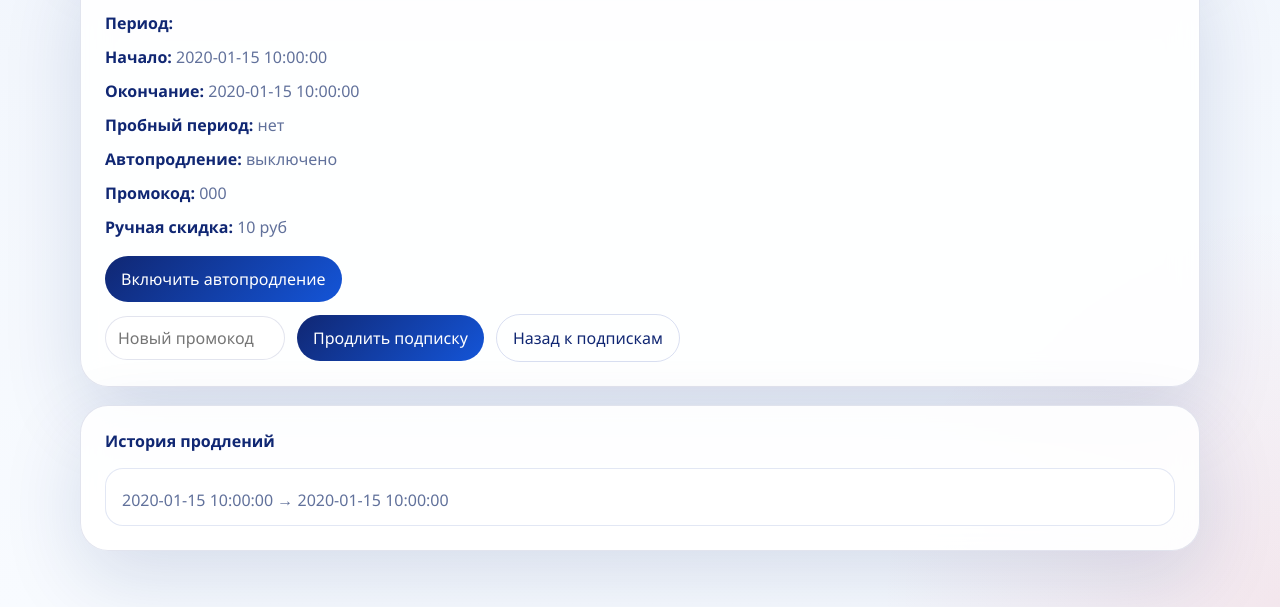
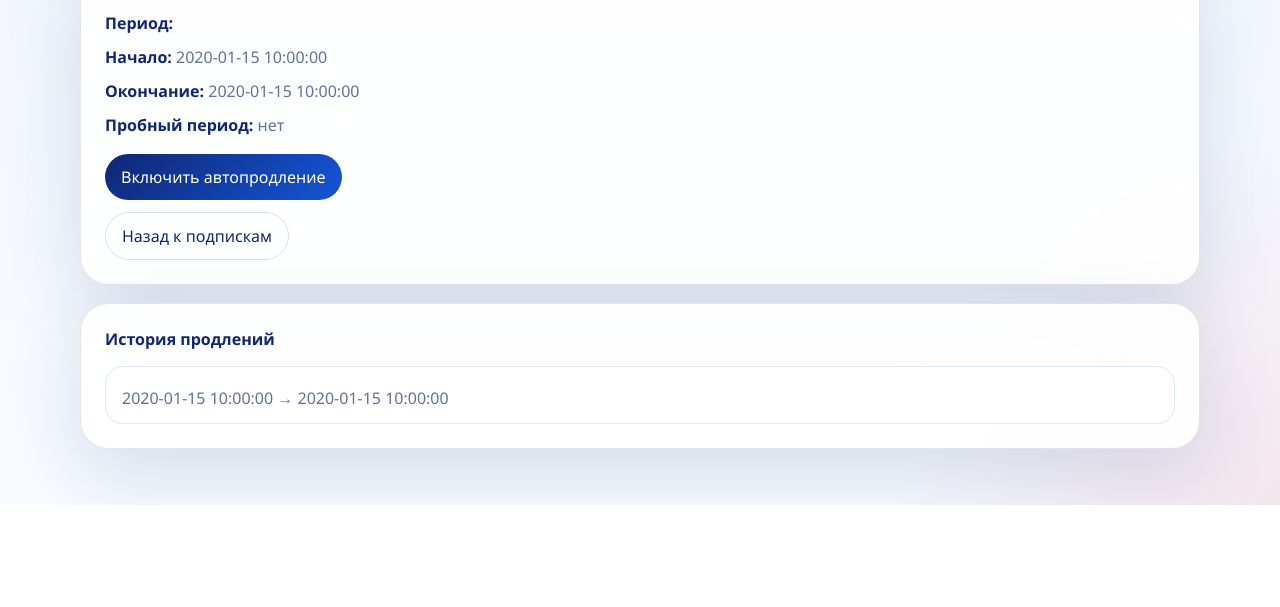
Before and after one commit to sulimenko/PitchCopyTrade, a Python web app: template src/pitchcopytrade/web/templates/app/subscription_detail.html in a window 1280 px wide. Shown: the part 469-1076 px from the top of the page. After the commit the page ends 974 px from the top, so only its background shows below. Run offline with Jinja, Linux system fonts and the light colour scheme; the template is opened without the code that fills it: most values are stand-ins (such as "Sample title", 1, 10 or a date in 2020).

Commit message:
bugfix subscription_detail

```diff
--- a/src/pitchcopytrade/services/subscriber.py
+++ b/src/pitchcopytrade/services/subscriber.py
@@ -194,13 +194,13 @@ def payment_history(payment: Payment) -> list[PaymentHistoryEntry]:
 
 
 def subscription_renewal_history(snapshot: SubscriberStatusSnapshot, subscription: Subscription) -> list[Subscription]:
-    product_id = subscription.product_id
+    product_id = subscription.product.id
     if product_id is None:
         return []
     return [
         item
         for item in snapshot.subscriptions
-        if item.product_id == product_id and item.id != subscription.id
+        if item.product.id == product_id and item.id != subscription.id
     ]
 
 
--- a/src/pitchcopytrade/web/templates/app/subscription_detail.html
+++ b/src/pitchcopytrade/web/templates/app/subscription_detail.html
@@ -21,9 +21,9 @@
     <div><strong>Начало:</strong> <span class="muted">{{ subscription.start_at or "не указано" }}</span></div>
     <div><strong>Окончание:</strong> <span class="muted">{{ subscription.end_at or "не указано" }}</span></div>
     <div><strong>Пробный период:</strong> <span class="muted">{{ "да" if subscription.is_trial else "нет" }}</span></div>
-    <div><strong>Автопродление:</strong> <span class="muted">{{ "включено" if subscription.autorenew_enabled else "выключено" }}</span></div>
-    <div><strong>Промокод:</strong> <span class="muted">{{ subscription.applied_promo_code.code if subscription.applied_promo_code else "не применялся" }}</span></div>
-    <div><strong>Ручная скидка:</strong> <span class="muted">{{ subscription.manual_discount_rub }} руб</span></div>
+    <!-- <div><strong>Автопродление:</strong> <span class="muted">{{ "включено" if subscription.autorenew_enabled else "выключено" }}</span></div> -->
+    <!-- <div><strong>Промокод:</strong> <span class="muted">{{ subscription.applied_promo_code.code if subscription.applied_promo_code else "не применялся" }}</span></div> -->
+    <!-- <div><strong>Ручная скидка:</strong> <span class="muted">{{ subscription.manual_discount_rub }} руб</span></div> -->
   </div>
 
   {% if subscription.status.value not in ["cancelled", "blocked"] %}
@@ -40,8 +40,10 @@
 
   {% if subscription.product %}
   <form method="post" action="{{ miniapp_root }}/subscriptions/{{ subscription.id }}/renew" style="margin-top:12px;display:flex;gap:12px;flex-wrap:wrap;align-items:center;">
+    <!--
     <input type="text" name="promo_code_value" placeholder="Новый промокод" style="padding:10px 12px;border-radius:999px;border:1px solid var(--line);font:inherit;width:180px;" />
     <button class="action" type="submit">Продлить подписку</button>
+    -->
     <a class="action ghost" href="{{ miniapp_root }}/subscriptions">Назад к подпискам</a>
   </form>
   {% endif %}
```
